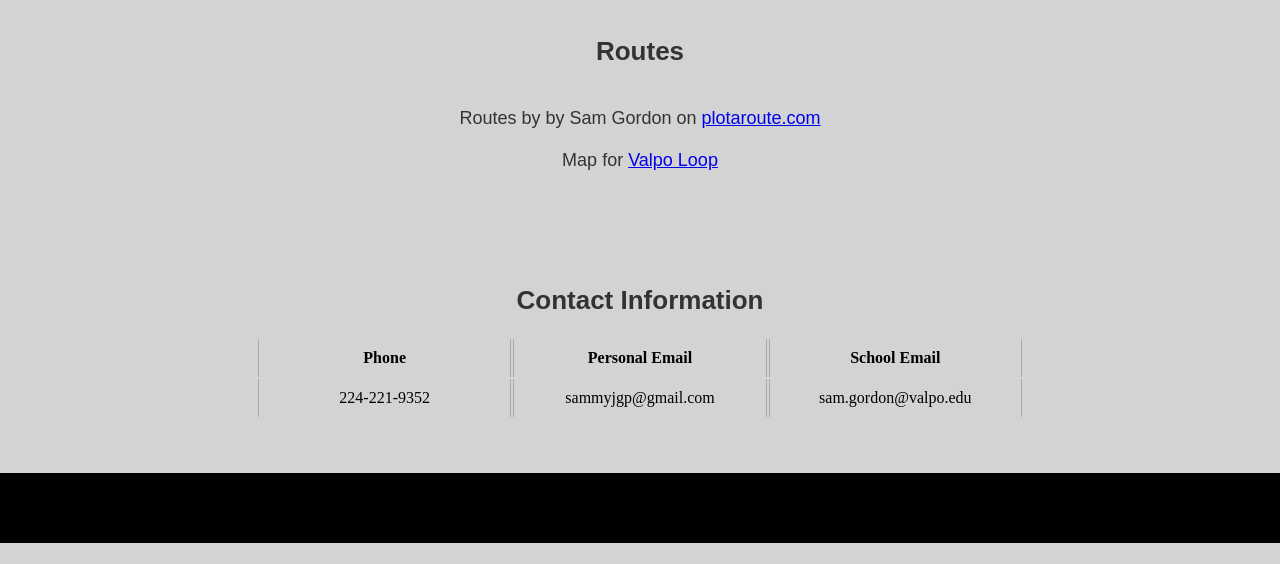
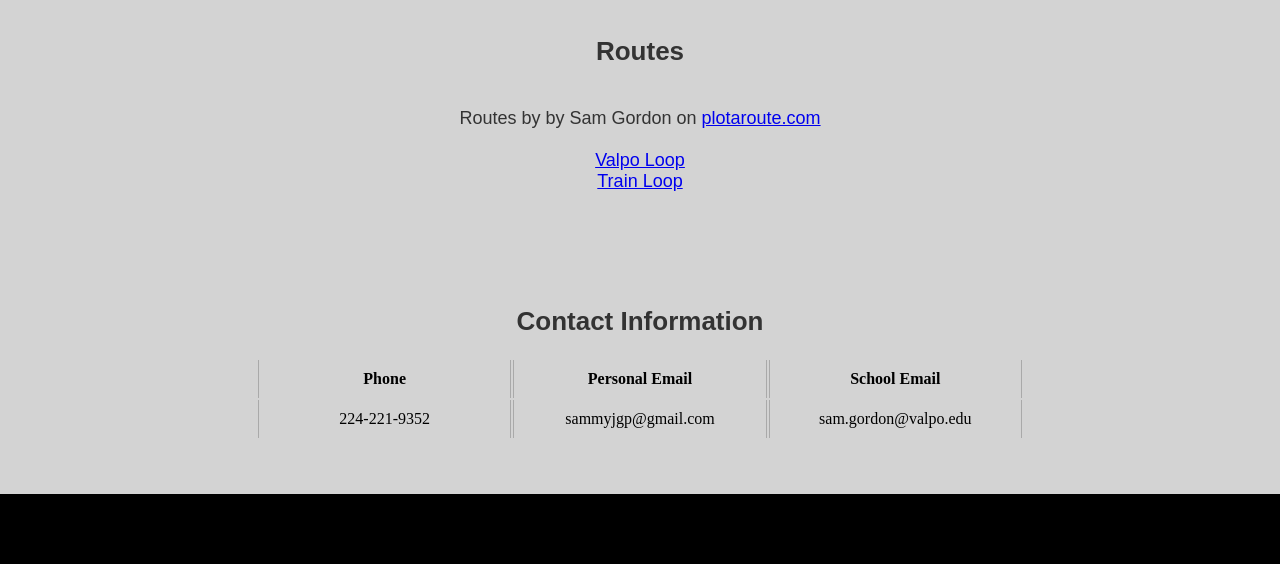
Before and after one commit to sgordo5/sgordo5.github.io, a plain HTML site: page index.html in a window 1280 px wide. Shown: the part 940-1504 px from the top of the page. Before the commit the page ends 1483 px from the top, so only its background shows below. Drawn offline with Linux system fonts and the light colour scheme.

Commit message:
Add files via upload

```diff
--- a/index.html
+++ b/index.html
@@ -25,7 +25,7 @@
 	<div class="running routes">
 		<br><br>
 		<h2>Routes</h2>
-		<p>Routes by by Sam Gordon</a> on <a href="https://www.plotaroute.com" target="_blank" title="plotaroute.com - free route planner for walking, running, cycling and more">plotaroute.com</a><br><br> Map for <a href="https://www.plotaroute.com/route/928068?units=miles" target="_blank" title="View this route map on plotaroute.com">Valpo Loop</a></p>
+		<p>Routes by by Sam Gordon</a> on <a href="https://www.plotaroute.com" target="_blank" title="plotaroute.com - free route planner for walking, running, cycling and more">plotaroute.com</a><br><br><a href="https://www.plotaroute.com/route/928068?units=miles" target="_blank" title="View this route map on plotaroute.com">Valpo Loop</a><br><a href="https://www.plotaroute.com/route/932994">Train Loop</a> </p>
 	</div>
     <div class="contact">
       <br><br><br>
```
